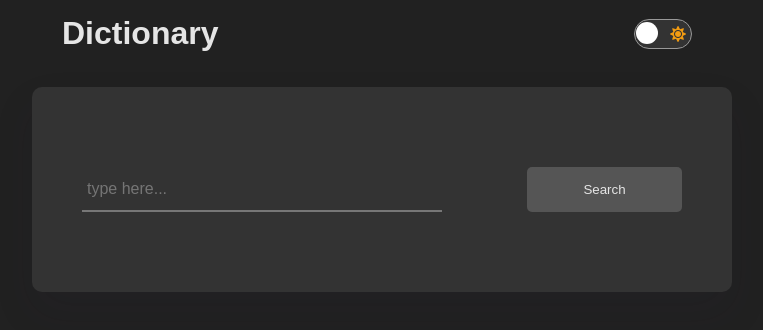
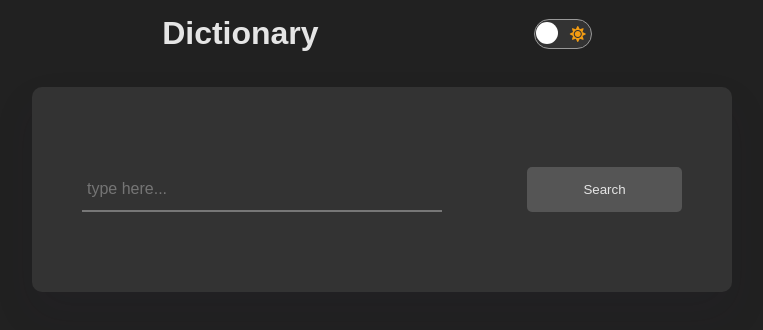
Before and after one commit to devjoselima/dictionary-app, a plain HTML site: page index.html in a window 1280 px wide. Shown: the whole page, without its empty margins (258-1021 px from the left). Drawn offline with Linux system fonts and the light colour scheme.

Commit message:
style: update title-container

```diff
--- a/style.css
+++ b/style.css
@@ -16,8 +16,9 @@ body{
     display: flex;
     width: 50%;
     margin: 0 auto 20px auto;
-    justify-content: space-between;
+    justify-content: space-around;
     align-items: center;
+    gap: 15px;
 }
 
 .title{
```
